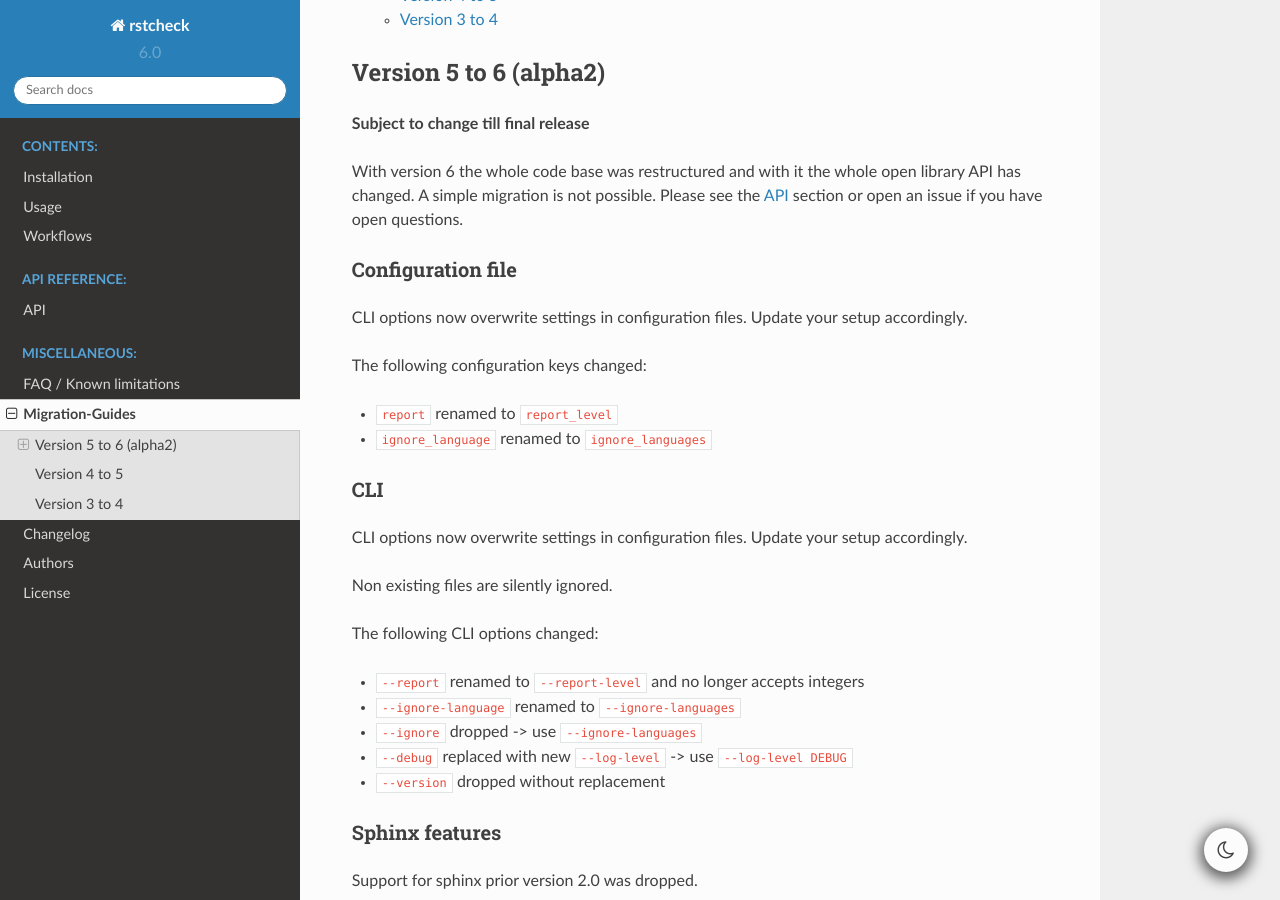
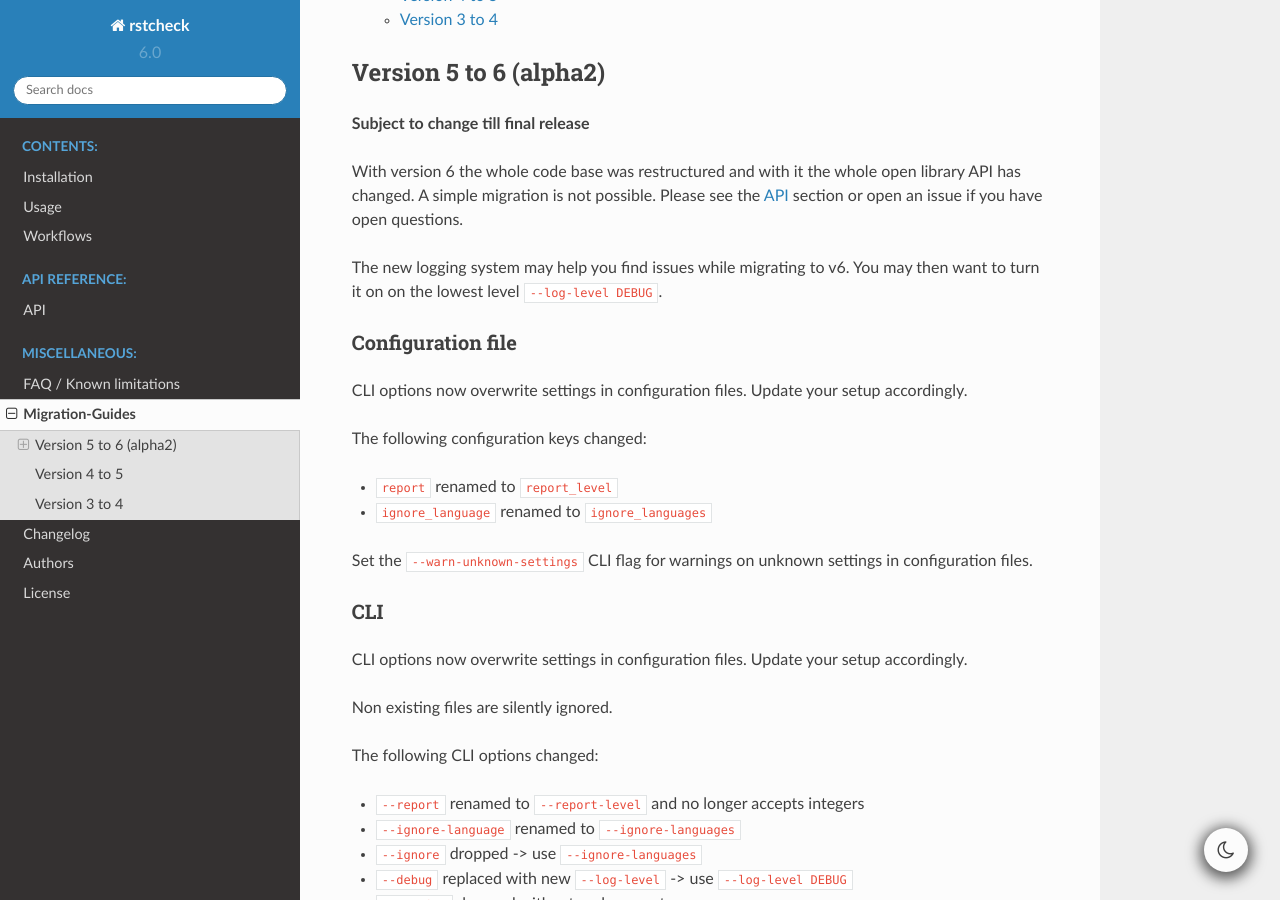
Before and after one commit to rstcheck/rstcheck, a Sphinx documentation site: the page built from docs/source/migrations.rst, in a window 1280 px wide and 900 px high, scrolled down 404 px. Built offline with Sphinx 7.4.7 and the Read the Docs theme 2.0.0, drawn with Linux system fonts in a browser that asks for light colours; pages that are not in the unit, such as notebooks, are missing from menus.

Commit message:
update migration guide

```diff
--- a/docs/source/migrations.rst
+++ b/docs/source/migrations.rst
@@ -19,6 +19,9 @@ With version 6 the whole code base was restructured and with it the whole open l
 has changed. A simple migration is not possible. Please see the :ref:`api:API` section or
 open an issue if you have open questions.
 
+The new logging system may help you find issues while migrating to v6.
+You may then want to turn it on on the lowest level ``--log-level DEBUG``.
+
 
 Configuration file
 ~~~~~~~~~~~~~~~~~~
@@ -29,6 +32,9 @@ The following configuration keys changed:
 
 - ``report`` renamed to ``report_level``
 - ``ignore_language`` renamed to ``ignore_languages``
+
+Set the ``--warn-unknown-settings`` CLI flag for warnings on unknown settings in
+configuration files.
 
 
 CLI
```
